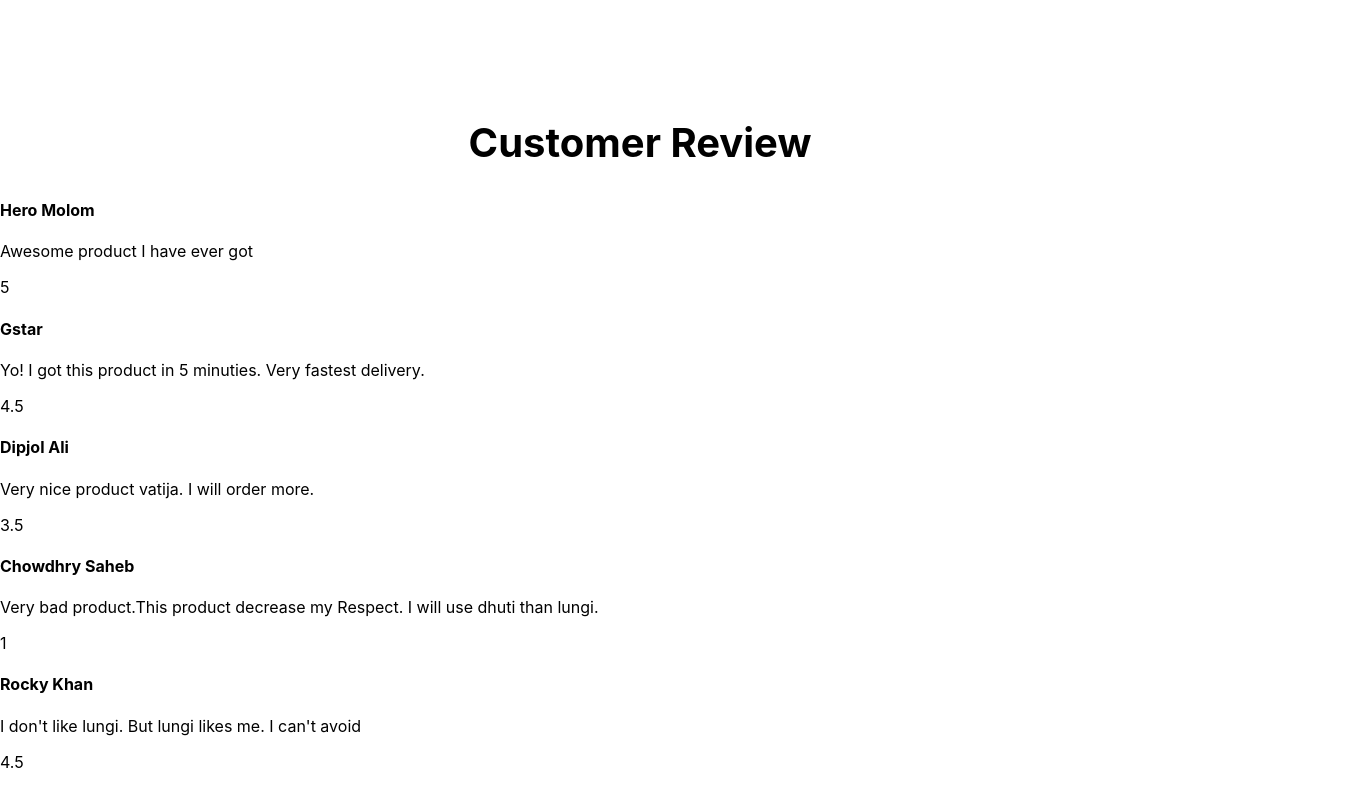
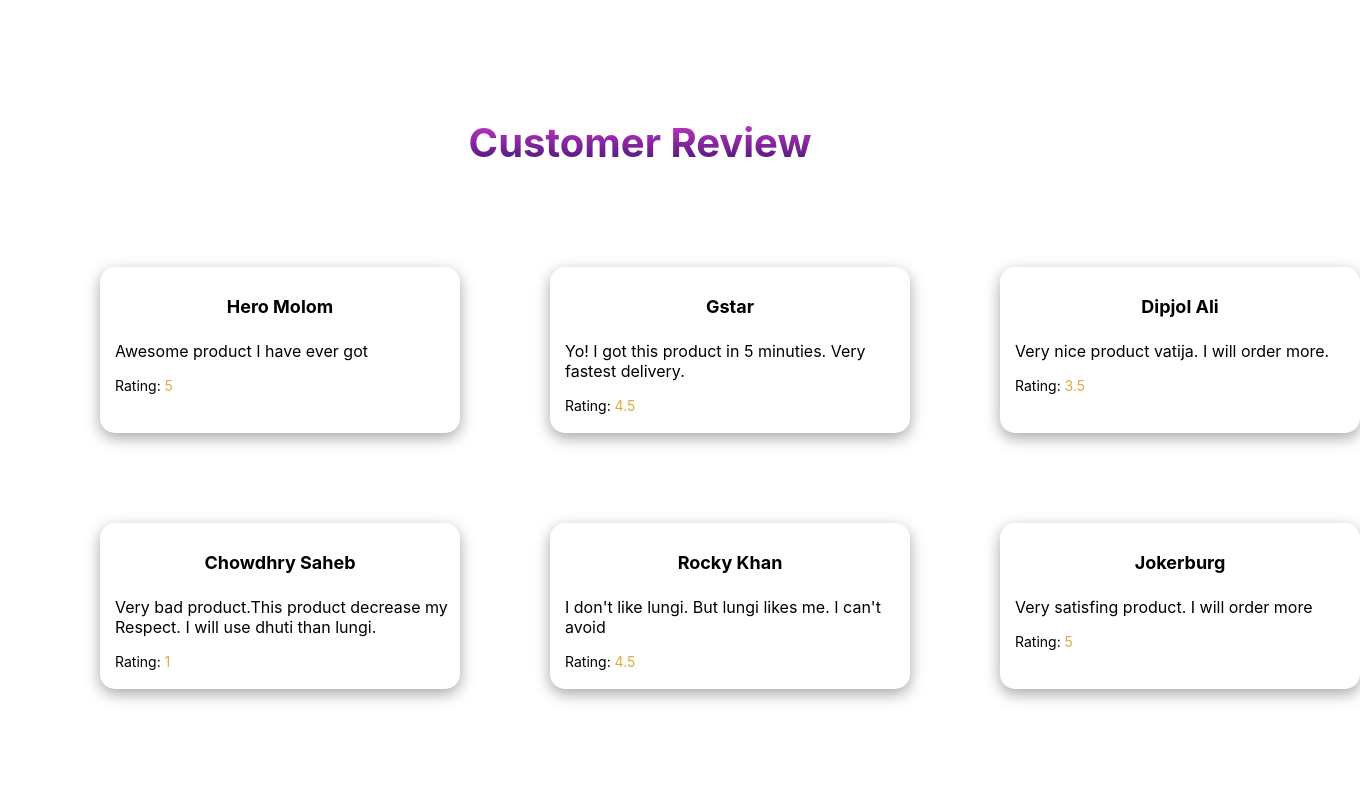
Before and after one commit to eshanHaque/lungi-store, a React (Create React App) app: page / in a window 1280 px wide. Shown: the part 744-1539 px from the top of the page, 1360 px wide, since content can reach past the window. Built offline with nearby package versions, Linux system fonts and the light colour scheme.

Commit message:
custom hook has been used in two different components and added more style

```diff
--- a/src/App.js
+++ b/src/App.js
@@ -1,8 +1,8 @@
 import { Route, Routes } from 'react-router-dom';
 import './App.css';
-import CustomerReview from './components/CustomerReview/CustomerReview';
 import Header from './components/Header/Header';
 import Home from './components/Home/Home';
+import ReviewsComp from './components/ReviewsComp/ReviewsComp';
 
 function App() {
   return (
@@ -11,7 +11,7 @@ function App() {
       <Routes>
         <Route path='/' element={<Home></Home>}></Route>
         <Route path='/home' element={<Home></Home>}></Route>
-        <Route path='review' element={<CustomerReview></CustomerReview>}></Route>
+        <Route path='review' element={<ReviewsComp></ReviewsComp>}></Route>
       </Routes>
     </div>
   );
--- a/src/components/CustomerReview/CustomerReview.css
+++ b/src/components/CustomerReview/CustomerReview.css
@@ -0,0 +1,22 @@
+.review-container{
+    width: 350px;
+    border: 0;
+    border-radius: 15px;
+    box-shadow: rgba(0, 0, 0, 0.35) 0px 5px 15px;
+    padding: 5px;
+}
+.customer-name{
+    text-align: center;
+    font-size: 18px;
+}
+.review-container p{
+    margin-left: 5px;
+    padding-left: 5px;
+    padding-right: 5px;
+}
+.rating{
+    font-size: 14px;
+}
+.rating-number{
+    color: rgb(226, 170, 64);
+}
--- a/src/components/CustomerReview/CustomerReview.js
+++ b/src/components/CustomerReview/CustomerReview.js
@@ -1,12 +1,14 @@
 import React from 'react';
-
+import useReviewHook from '../../hooks/useReviewHook';
+import './CustomerReview.css'
 const CustomerReview = (props) => {
     const {name, description, rating} = props.review;
+
     return (
-        <div>
-            <h4>{name}</h4>
+        <div className='review-container'>
+            <h4 className='customer-name'>{name}</h4>
             <p>{description}</p>
-            <p>{rating}</p>
+            <p className='rating'>Rating: <span className='rating-number'>{rating}</span></p>
         </div>
     );
 };
--- a/src/components/Home/Home.css
+++ b/src/components/Home/Home.css
@@ -25,7 +25,17 @@
     width: 640px;
     height: 620px;
 }
-.reviews-container h2{
+.reviews-container{
+    margin: 30px;
+    display: grid;
+    grid-template-columns: repeat(3, 1fr);
+    grid-gap: 20px;
+    justify-items: center;
+}
+.review-title{
     text-align: center;
     font-size: 40px;
+    background: -webkit-linear-gradient(rgb(209, 57, 209), rgb(62, 20, 110));
+    -webkit-background-clip: text;
+    -webkit-text-fill-color: transparent;
 }
--- a/src/components/Home/Home.js
+++ b/src/components/Home/Home.js
@@ -20,8 +20,8 @@ const Home = () => {
                 </div>
             </div>
 
+            <h2 className='review-title'>Customer Review</h2>
             <div className='reviews-container'>
-                <h2>Customer Review</h2>
                 {
                     reviews.map(review => <CustomerReview
                         key={review._id}
--- /dev/null
+++ b/src/components/ReviewsComp/ReviewsComp.css
@@ -0,0 +1,7 @@
+.reviews-container{
+    margin: 100px;
+    display: grid;
+    grid-template-columns: repeat(3, 1fr);
+    grid-gap: 90px;
+    justify-items: center;
+}
--- /dev/null
+++ b/src/components/ReviewsComp/ReviewsComp.js
@@ -0,0 +1,19 @@
+import React from 'react';
+import useReviewHook from '../../hooks/useReviewHook';
+import CustomerReview from '../CustomerReview/CustomerReview';
+import './ReviewsComp.css'
+const ReviewsComp = () => {
+    const [reviews, setReviews] = useReviewHook();
+    return (
+        <div className='reviews-container'>
+            {
+                    reviews.map(review =><CustomerReview
+                        key={review._id}
+                        review={review}
+                    ></CustomerReview>)
+                }
+        </div>
+    );
+};
+
+export default ReviewsComp;
```
